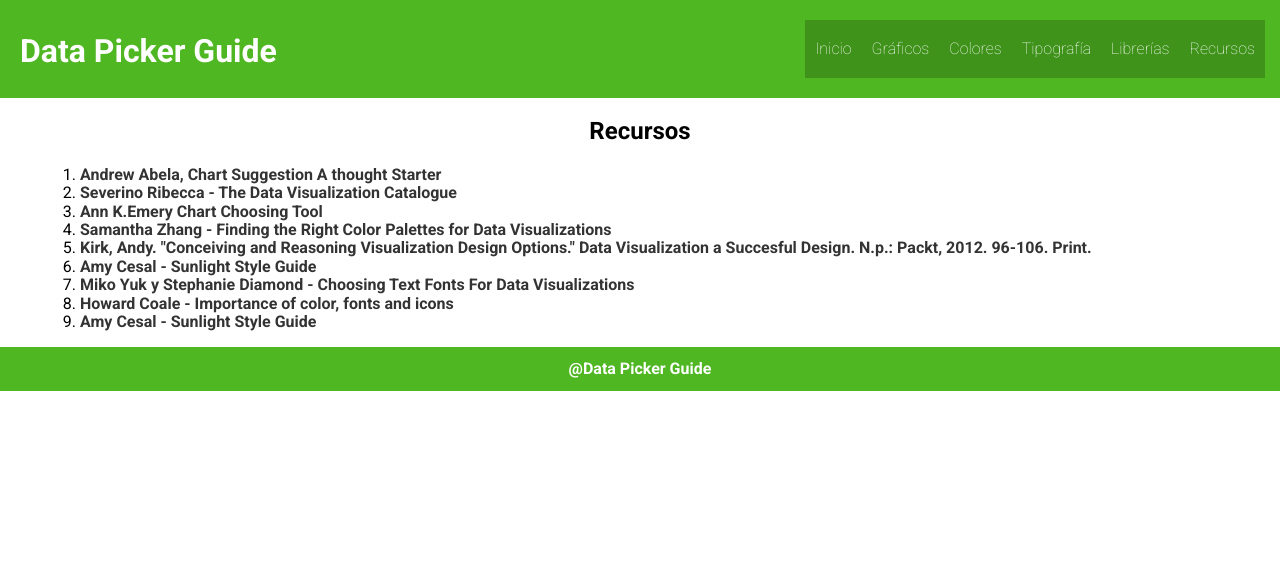
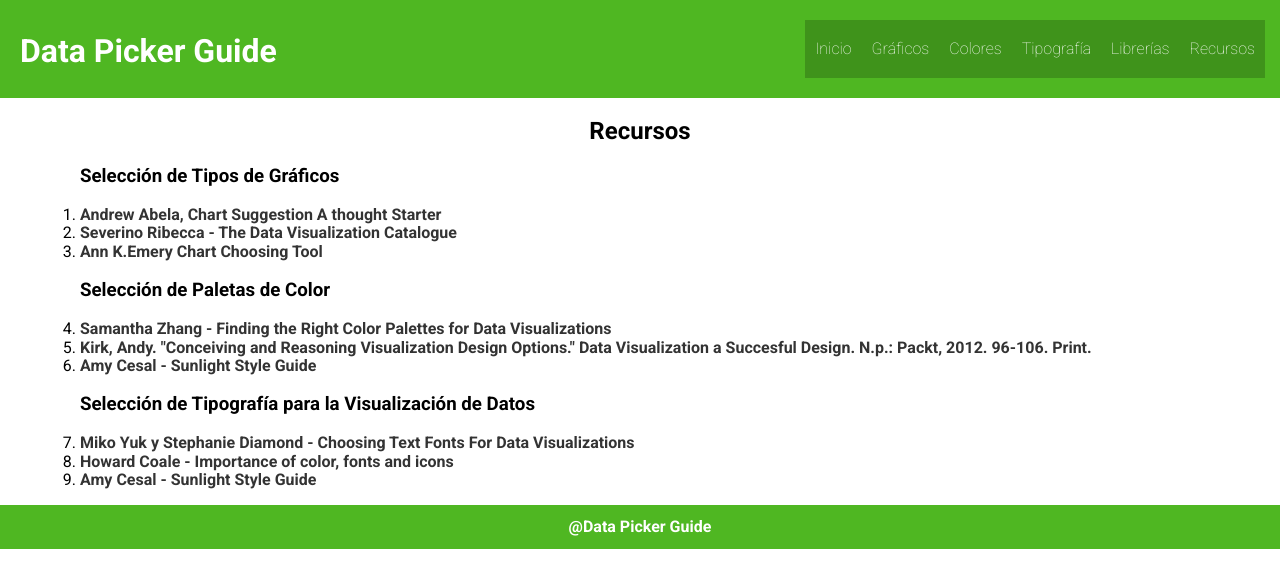
Before and after one commit to greensounds/Data-Picker-Guide, a Jekyll site: the page built from recursos.html, in a window 1280 px wide. Shown: the top 588 px of the page. Built offline with Jekyll 4.4.1, drawn with Linux system fonts in a browser that asks for light colours; nearby versions of some CDN libraries.

Commit message:
Actualizar listas

```diff
--- a/recursos.html
+++ b/recursos.html
@@ -5,12 +5,15 @@ title: Recursos
 <main>
 	<h2>Recursos</h2>
 	<ol>
+		<h3>Selección de Tipos de Gráficos</h3>
 		<li><a href="https://extremepresentation.typepad.com/.shared/image.html?/photos/uncategorized/choosing_a_good_chart.jpg" target="_blank"><strong>Andrew Abela, Chart Suggestion A thought Starter</strong></a></li>
 		<li><a href="http://www.datavizcatalogue.com/about.html" target="_blank"><strong>Severino Ribecca - The Data Visualization Catalogue</strong></a></li>
 		<li><a href="https://annkemery.com/essentials/" target="_blank"><strong>Ann K.Emery Chart Choosing Tool</strong></a></li>
+		<h3>Selección de Paletas de Color</h3>
 		<li><a href="https://blog.graphiq.com/finding-the-right-color-palettes-for-data-visualizations-fcd4e707a283#.kpwchmxp1" target="_blank"><strong>Samantha Zhang - Finding the Right Color Palettes for Data Visualizations</strong></a></li>
 		<li><a href="#"><strong>Kirk, Andy. "Conceiving and Reasoning Visualization Design Options." Data Visualization a Succesful Design. N.p.: Packt, 2012. 96-106. Print.</strong></a></li>
 		<li><a href="http://design.sunlightlabs.com/projects/Sunlight-StyleGuide-DataViz.pdf" target="_blank"><strong>Amy Cesal - Sunlight Style Guide</strong></a></li>
+		<h3>Selección de Tipografía para la Visualización de Datos</h3>
 		<li><a href="http://www.dummies.com/programming/big-data/big-data-visualization/choosing-text-fonts-for-data-visualizations/" target="_blank"><strong>Miko Yuk y Stephanie Diamond - Choosing Text Fonts For Data Visualizations</strong></a></li>
 		<li><a href="https://infoactive.co/data-design/ch15.html" target="_blank"><strong>Howard Coale - Importance of color, fonts and icons</strong></a></li>
 		<li><a href="http://design.sunlightlabs.com/projects/Sunlight-StyleGuide-DataViz.pdf" target="_blank"><strong>Amy Cesal - Sunlight Style Guide</strong></a></li>
```
